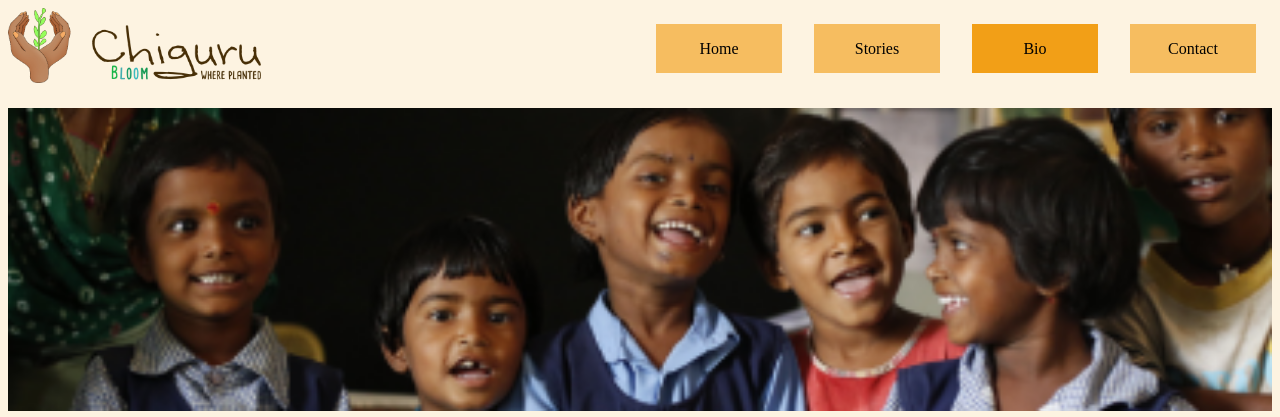
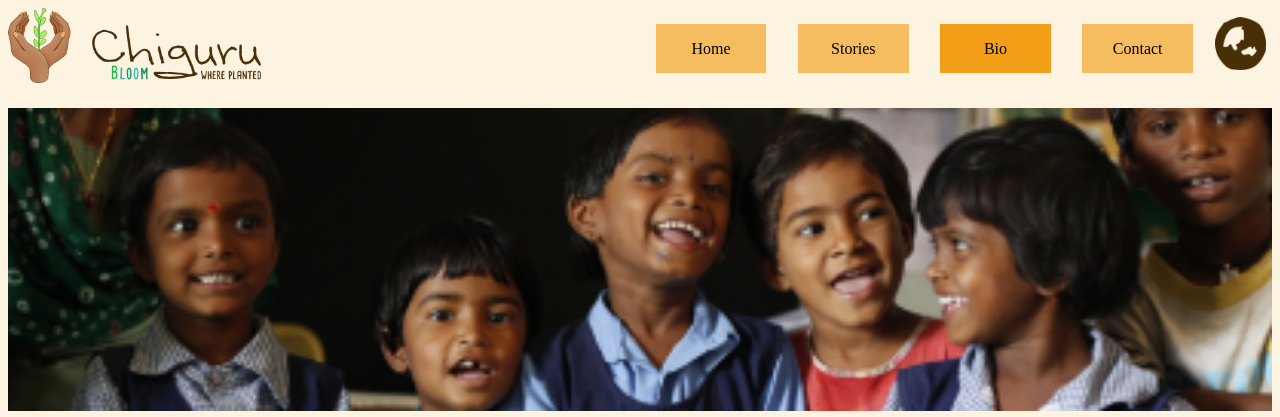
Before and after one commit to Vinay-Pillai/demo, a Flask app: page /bio in a window 1280 px wide. Shown: the top 417 px of the page. Run offline with Flask 2, Linux system fonts and the light colour scheme.

Commit message:
Navigational bar is complete

```diff
--- a/templates/bio.html
+++ b/templates/bio.html
@@ -57,7 +57,7 @@
             color:black;
             border-radius: 0px;
             border: 0px;
-            width: 20%;
+            width: 17.5%;
             text-align:center;
             padding-top:2.5%;
             padding-bottom:2.5%;
@@ -73,7 +73,7 @@
             color:black;
             border-radius: 0px;
             border: 0px;
-            width: 20%;
+            width: 17.5%;
             text-align:center;
             padding-top:2.5%;
             padding-bottom:2.5%;
@@ -90,7 +90,7 @@
             color:black;
             border-radius: 0px;
             border: 0px;
-            width: 20%;
+            width: 17.5%;
             text-align:center;
             padding-top:2.5%;
             padding-bottom:2.5%;
@@ -106,7 +106,7 @@
             color:black;
             border-radius: 0px;
             border: 0px;
-            width: 20%;
+            width: 17.5%;
             text-align:center;
             padding-top:2.5%;
             padding-bottom:2.5%;
@@ -132,13 +132,25 @@
             margin:auto;
             margin-bottom:10px;
         }
+        #languages{
+            float:right;
+            background-color:transparent;
+            border:0px;
+            width:10%;
+            height:50%;
+            margin-top:1.25%;
 
 
+        }
+        #languages_img{
+            width:100%
+        }
         </style>
     </head>
     <body>
     <div class="navigationbar">
         <img src="logo-desktop.png" id="home_image">
+
         <div id="the_buttons">
             <a id="home-button" href="{{url_for('home')}}">
                 Home
@@ -152,7 +164,11 @@
             <a id="contact-button" href="{{url_for('contact')}}">
                 Contact
             </a>
+            <button id="languages">
+                <img src="globe-icon.png" id="languages_img">
+            </button>
         </div>
+
     </div>
     <img src="kids.png" id="thekids">
     <div class='box'>
```
